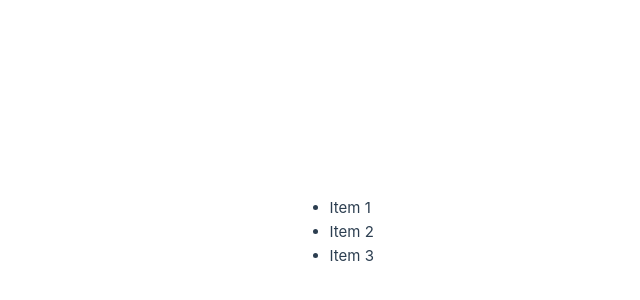
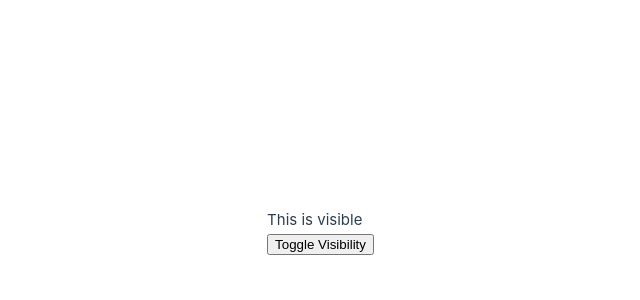
Before and after one commit to jukemori/vue-built-in-directives, a Vue app: page / in a window 1280 px wide. Shown: the part 168-468 px from the top of the page, without its empty margins (266-906 px from the left). Built offline with nearby package versions, Linux system fonts and the light colour scheme.

Commit message:
add v-show file

```diff
--- a/src/App.vue
+++ b/src/App.vue
@@ -3,7 +3,8 @@
     <!-- <Vbind /> -->
     <!-- <Vmodel /> -->
     <!-- <Vif /> -->
-    <Vfor />
+    <!-- <Vfor /> -->
+    <Vshow />
   </div>
 </template>
 
@@ -12,13 +13,15 @@ import Vbind from "./components/Vbind.vue";
 import Vmodel from "./components/Vmodel.vue";
 import Vif from "./components/Vif.vue";
 import Vfor from "./components/Vfor.vue";
+import Vshow from "./components/Vshow.vue";
 
 export default {
   components: {
     Vbind,
     Vmodel,
     Vif,
-    Vfor
+    Vfor,
+    Vshow,
   },
 }
 </script>
--- /dev/null
+++ b/src/components/Vshow.vue
@@ -0,0 +1,16 @@
+<template>
+  <div>
+    <p v-show="isVisible">This is visible</p>
+    <button @click="isVisible = !isVisible">Toggle Visibility</button>
+  </div>
+</template>
+
+<script>
+export default {
+  data() {
+    return {
+      isVisible: true
+    }
+  }
+}
+</script>
```
